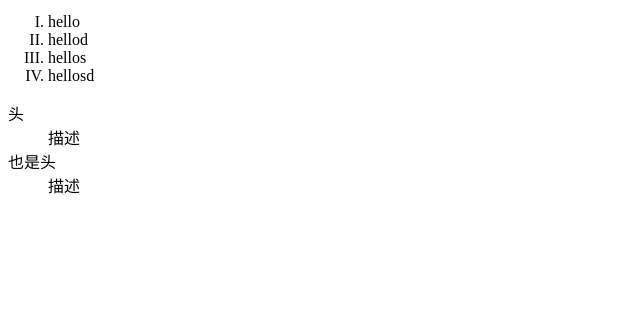
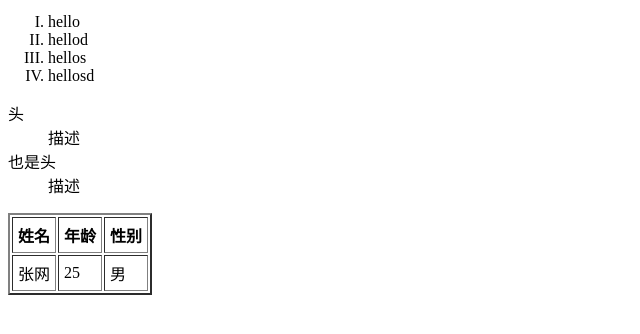
Before and after one commit to ActStrady/web-go, a plain HTML site: page index.html in a window 1280 px wide. Shown: the part 172-506 px from the top of the page, without its empty margins (0-640 px from the left). Drawn offline with Linux system fonts and the light colour scheme.

Commit message:
表格属性
cellapacing 单元格间距
cllpadding 单元格内边距

```diff
--- a/index.html
+++ b/index.html
@@ -38,6 +38,19 @@
 				<dt>也是头</dt>
 				<dd>描述</dd>
 			</dl>
+			<!--表格的间距-->
+			<table border="2" cellspacing="2" cellpadding="5">
+				<tr>
+					<th>姓名</th>
+					<th>年龄</th>
+					<th>性别</th>
+				</tr>
+				<tr>
+					<td>张网</td>
+					<td>25</td>
+					<td>男</td>
+				</tr>
+			</table>
 		</div>
 	</body>
 
```
Also changed, not shown: 1 other file.
